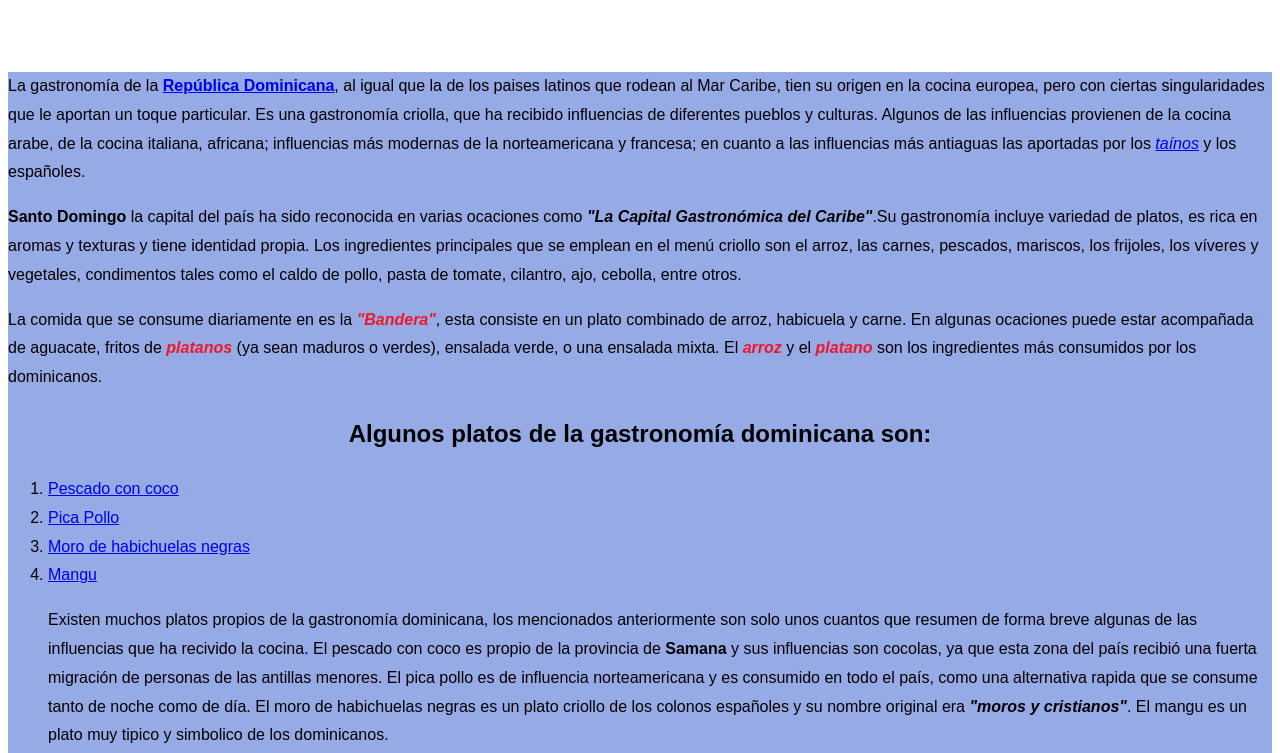
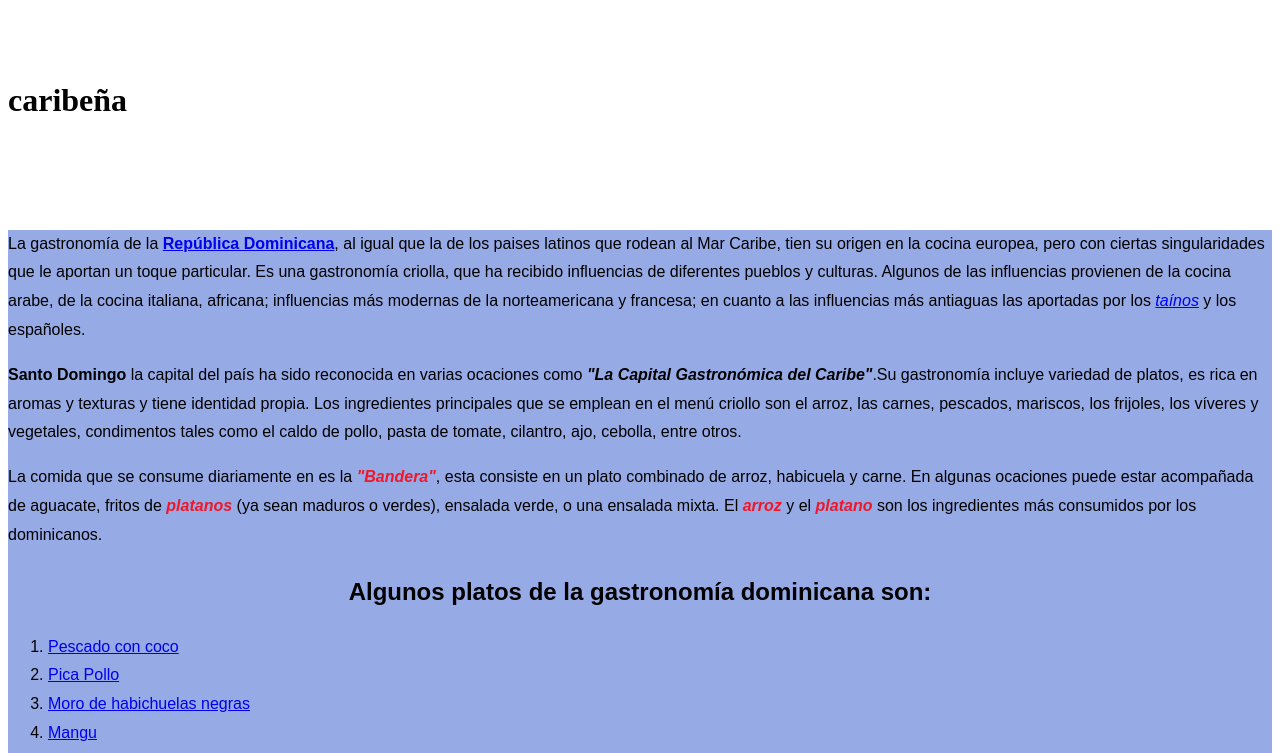
Before and after one commit to ronardj01/Webpersonal, a plain HTML site: page HTML/index.html in a window 1280 px wide. Shown: the part 107-860 px from the top of the page. Drawn offline with Linux system fonts and the light colour scheme.

Commit message:
linea21modificada

```diff
--- a/HTML/index.html
+++ b/HTML/index.html
@@ -18,7 +18,7 @@
     width="110" alt="Bandera tricolor dominicana">
 
   <h1 class="encabezados">Gastronomía Dominicana</h1>
-
+   <h1>caribeña</h1>
   <div id="introduccion">
     <p class="informativo">La gastronomía de la <strong><a
           href="https://es.wikipedia.org/wiki/Rep%C3%BAblica_Dominicana" target="_blank"><span
```
